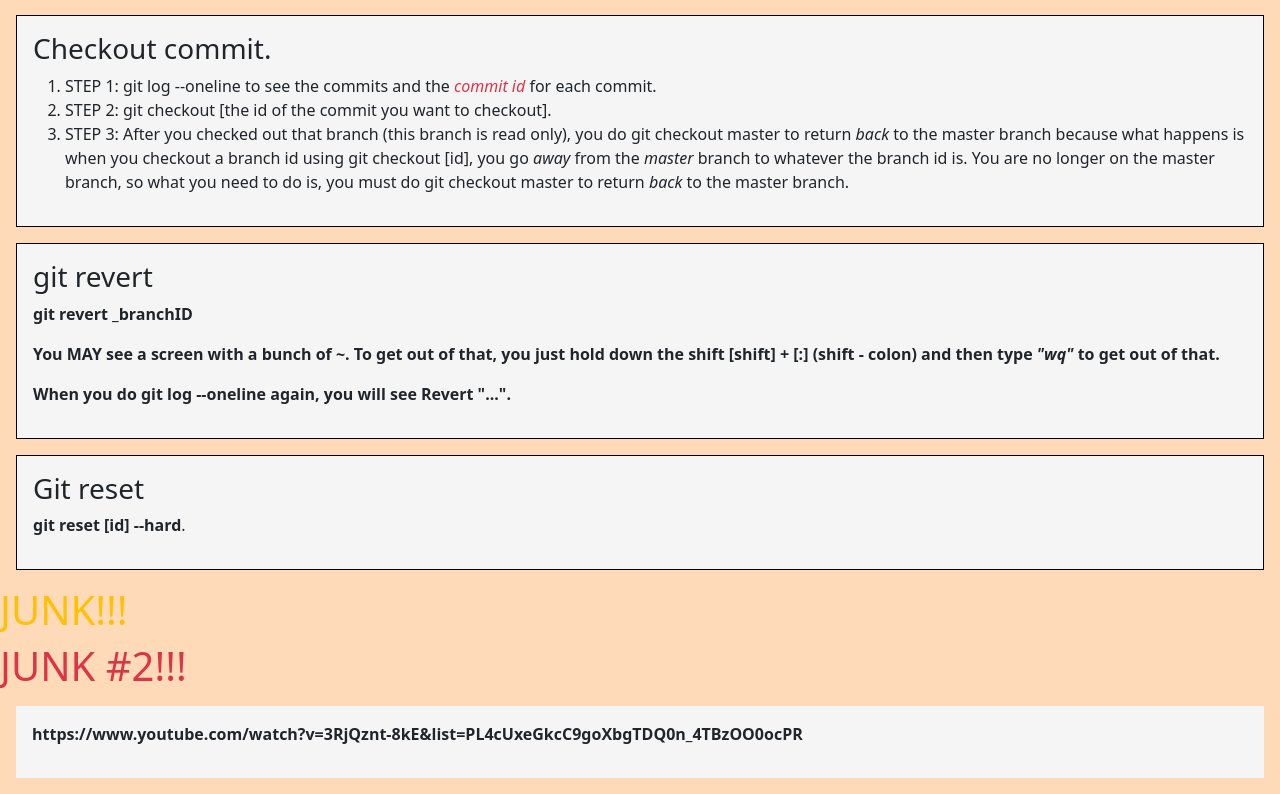
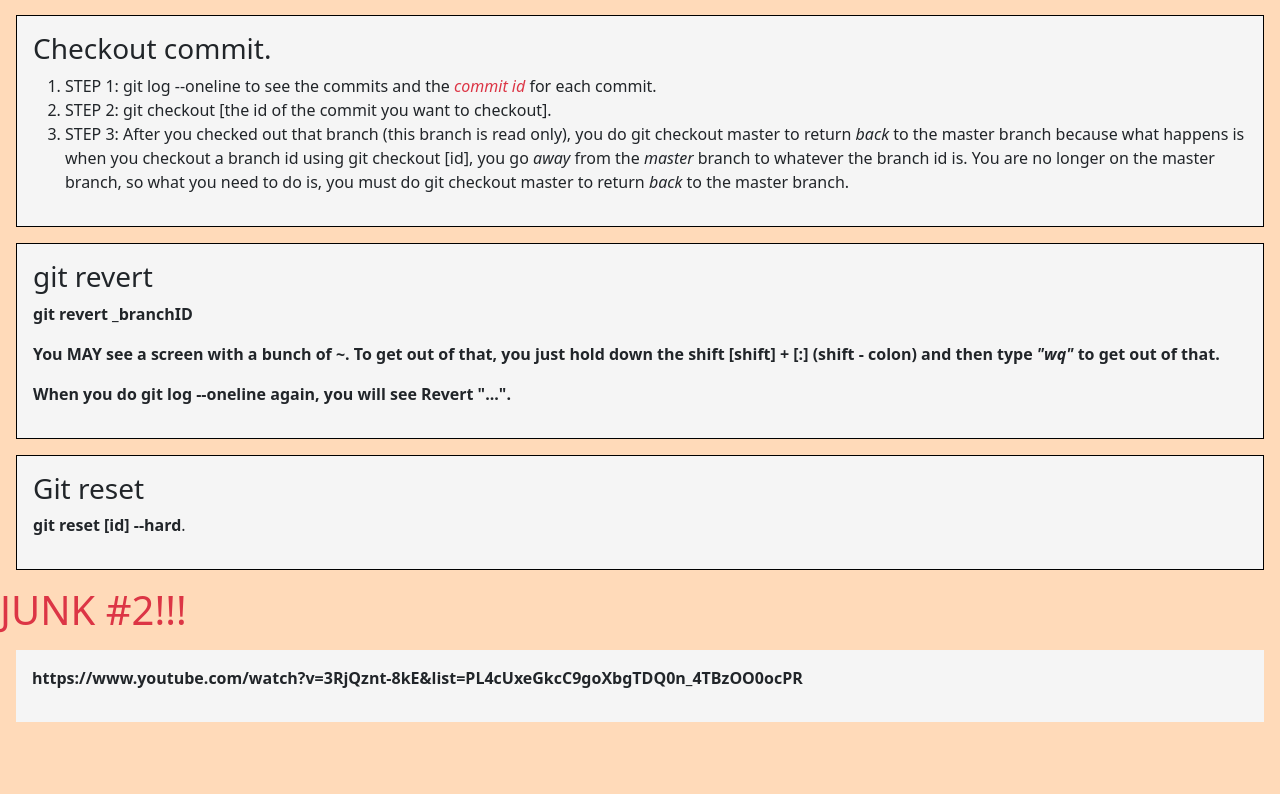
Before and after one commit to dho1115/net-ninja-gitone, a website: page index.html in a window 1280 px wide. Shown: the part 1649-2443 px from the top of the page. After the commit the page ends 2387 px from the top, so only its background shows below. Drawn offline with nearby package versions, Linux system fonts and the light colour scheme.

Commit message:
Revert "May 17th Junk Line 1."
This reverts commit 430e454d442a5471f9267cc2dae0f752561b12b3.

```diff
--- a/index.html
+++ b/index.html
@@ -90,8 +90,6 @@
       <h3>Git reset</h3>
       <p><strong>git reset [id] --hard</strong>.</p>
    </article>
-
-   <h1 class="text-warning">JUNK!!!</h1>
    <h1 class="text-danger">JUNK #2!!!</h1>
 
    <footer class="p-3 m-3">
```
